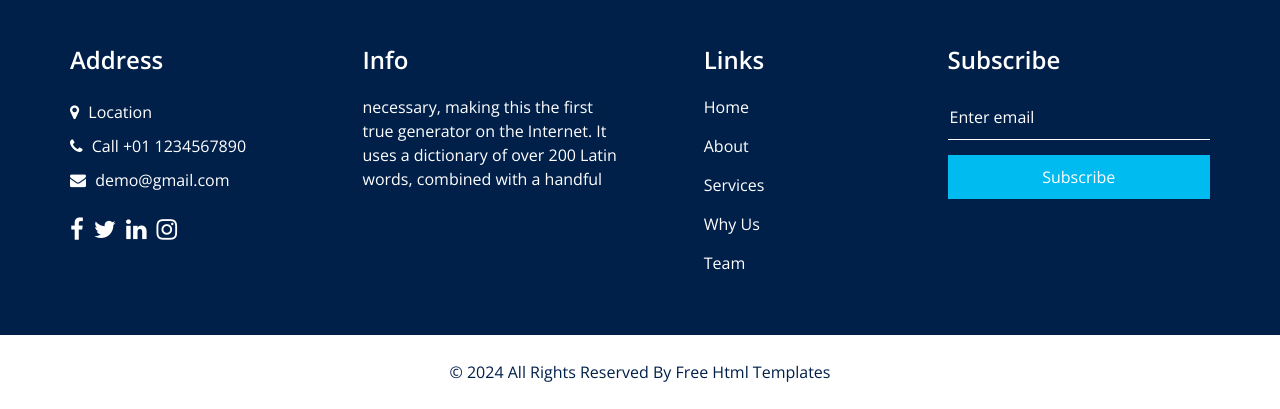
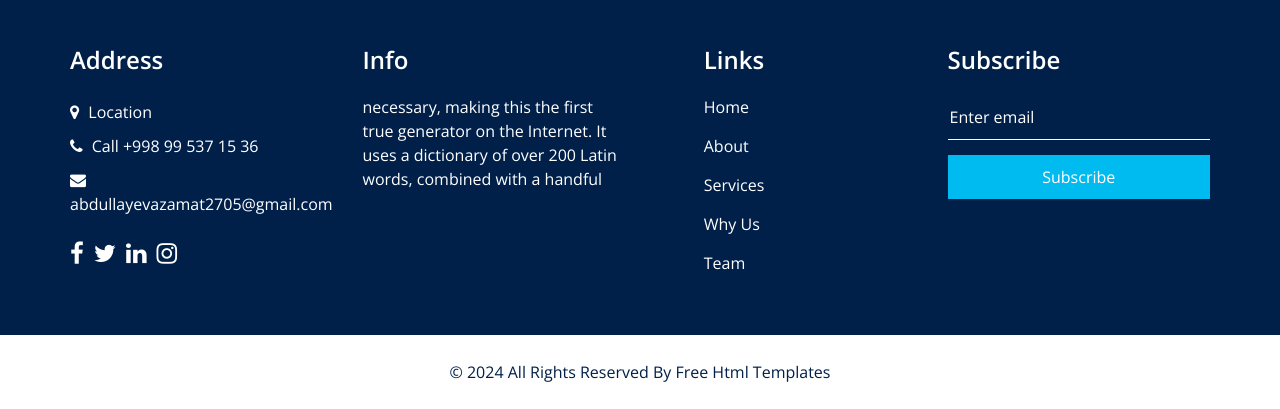
Before and after one commit to azamatjonabdullayev/Second-Web-Template, a Flask app: page /team in a window 1280 px wide. Shown: the part 662-1071 px from the top of the page. Run offline with Flask 3, Linux system fonts and the light colour scheme; some libraries are stand-ins or nearby versions.

Commit message:
Also altered team.html file

```diff
--- a/templates/team.html
+++ b/templates/team.html
@@ -11,12 +11,12 @@
   <meta name="keywords" content="" />
   <meta name="description" content="" />
   <meta name="author" content="" />
-  <link rel="shortcut icon" href="images/favicon.png" type="">
+  <link rel="shortcut icon" href="{{url_for('static', filename='images/favicon.png')}}" type="">
 
   <title> Finexo </title>
 
   <!-- bootstrap core css -->
-  <link rel="stylesheet" type="text/css" href="css/bootstrap.css" />
+  <link rel="stylesheet" type="text/css" href="{{url_for('static', filename='css/bootstrap.css')}}" />
 
   <!-- fonts style -->
   <link href="https://fonts.googleapis.com/css2?family=Roboto:wght@400;500;700;900&display=swap" rel="stylesheet">
@@ -25,12 +25,12 @@
   <link rel="stylesheet" type="text/css" href="https://cdnjs.cloudflare.com/ajax/libs/OwlCarousel2/2.3.4/assets/owl.carousel.min.css" />
 
   <!-- font awesome style -->
-  <link href="css/font-awesome.min.css" rel="stylesheet" />
+  <link href="{{url_for('static', filename='css/font-awesome.min.css')}}" rel="stylesheet" />
 
   <!-- Custom styles for this template -->
-  <link href="css/style.css" rel="stylesheet" />
+  <link href="{{url_for('static', filename='css/style.css')}}" rel="stylesheet" />
   <!-- responsive style -->
-  <link href="css/responsive.css" rel="stylesheet" />
+  <link href="{{url_for('static', filename='css/responsive.css')}}" rel="stylesheet" />
 
 </head>
 
@@ -256,13 +256,13 @@
               <a href="">
                 <i class="fa fa-phone" aria-hidden="true"></i>
                 <span>
-                  Call +01 1234567890
+                  Call +998 99 537 15 36
                 </span>
               </a>
               <a href="">
                 <i class="fa fa-envelope" aria-hidden="true"></i>
                 <span>
-                  demo@gmail.com
+                  abdullayevazamat2705@gmail.com
                 </span>
               </a>
             </div>
```
Also changed, not shown: other parts of templates/team.html (+19 -19 lines).
